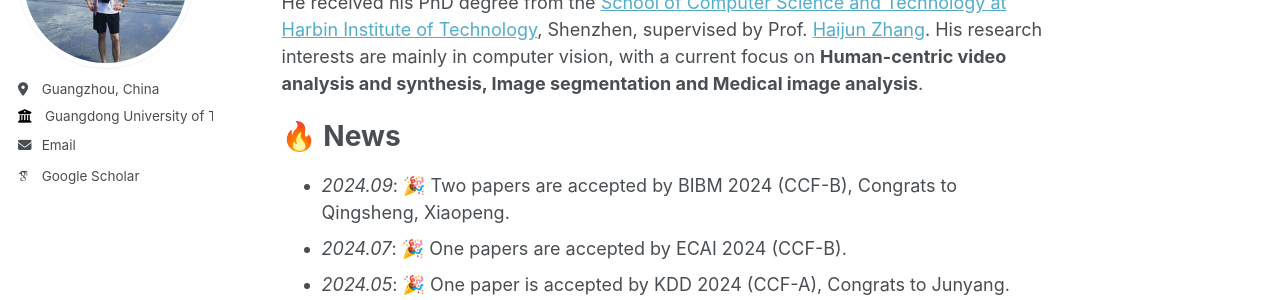
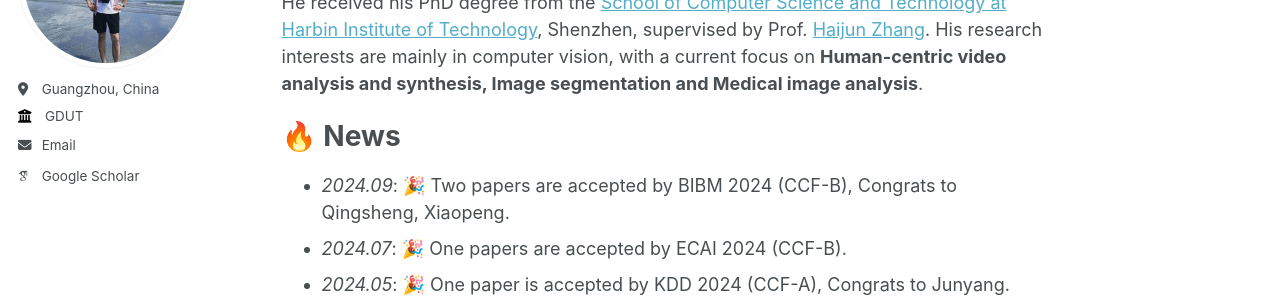
Before and after one commit to AndrewChiyz/andrewchiyz.github.io, a Jekyll site: the page built from _pages/about.md, in a window 1280 px wide. Shown: the part 212-512 px from the top of the page. Built offline with Jekyll 4.4.1, drawn with Linux system fonts in a browser that asks for light colours; some web fonts are replaced.

Commit message:
update: enrollment

```diff
--- a/_config.yml
+++ b/_config.yml
@@ -11,7 +11,7 @@ locale                   : "en-US"
 title                    : "Yuzhu Ji"
 title_separator          : "-"
 name                     : &name "Yuzhu Ji"
-description              : &description "School of Computer Science and Technology, Guangdong University of Technology (GDUT)"
+description              : &description "GDUT"
 url                      : https://andrewchiyz.github.io # the base hostname & protocol for your site e.g. "https://andrewchiyz.github.io"
 baseurl                  : "" # the subpath of your site, e.g. "/blog"
 repository               : "andrewchiyz/andrewchiyz.github.io"
@@ -26,7 +26,7 @@ author:
   pronouns         : # example: "she/her"
   bio              : # "Short biography for the left-hand sidebar"
   location         : "Guangzhou, China"
-  employer         : "Guangdong University of Technology"
+  employer         : "GDUT"
   uri              : # URL
   email            : "yuzhu.ji@gdut.edu.cn"
 
```
